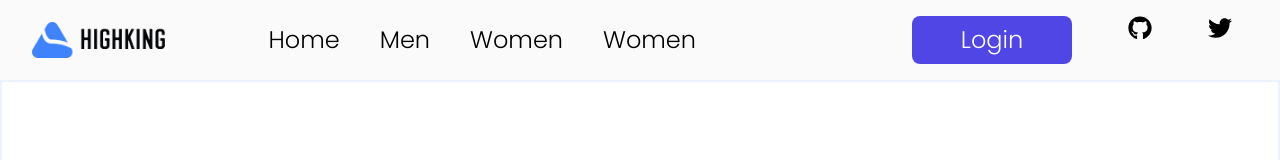
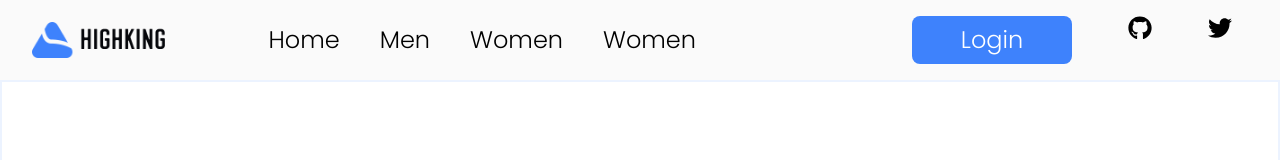
Before and after one commit to Clifftech123/react-ecommerce_website, a React (Create React App) app: page / in a window 1280 px wide. Shown: the top 160 px of the page. Built offline with nearby package versions, Linux system fonts and the light colour scheme.

Commit message:
I change the login button to primary

```diff
--- a/src/Components/Nav/navbarComponent.jsx
+++ b/src/Components/Nav/navbarComponent.jsx
@@ -83,7 +83,7 @@ const NavBarComponent = () => {
 										<div className="m-2 ">
 											<span>
 												<button
-													className=" center  bg-indigo-600 p-2 w-40  m-2 rounded-lg   text-white"
+													className=" center  bg-primary p-2 w-40  m-2 rounded-lg   text-white"
 													onClick={() => Navigate("/login")}
 													type="button"
 												>
```
